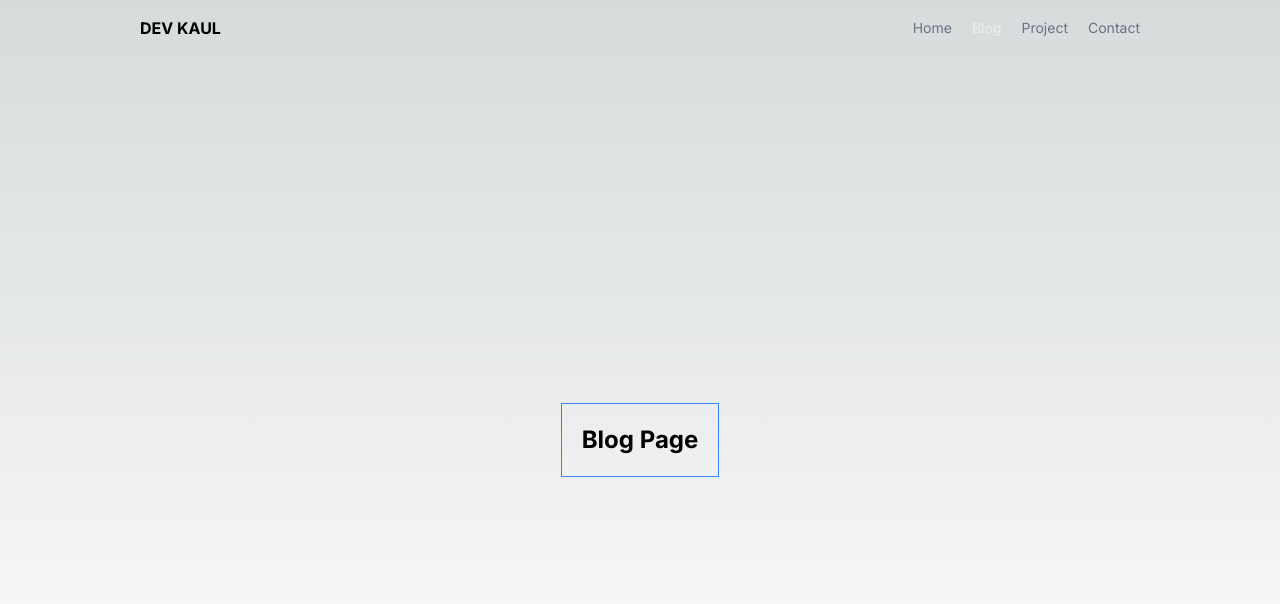
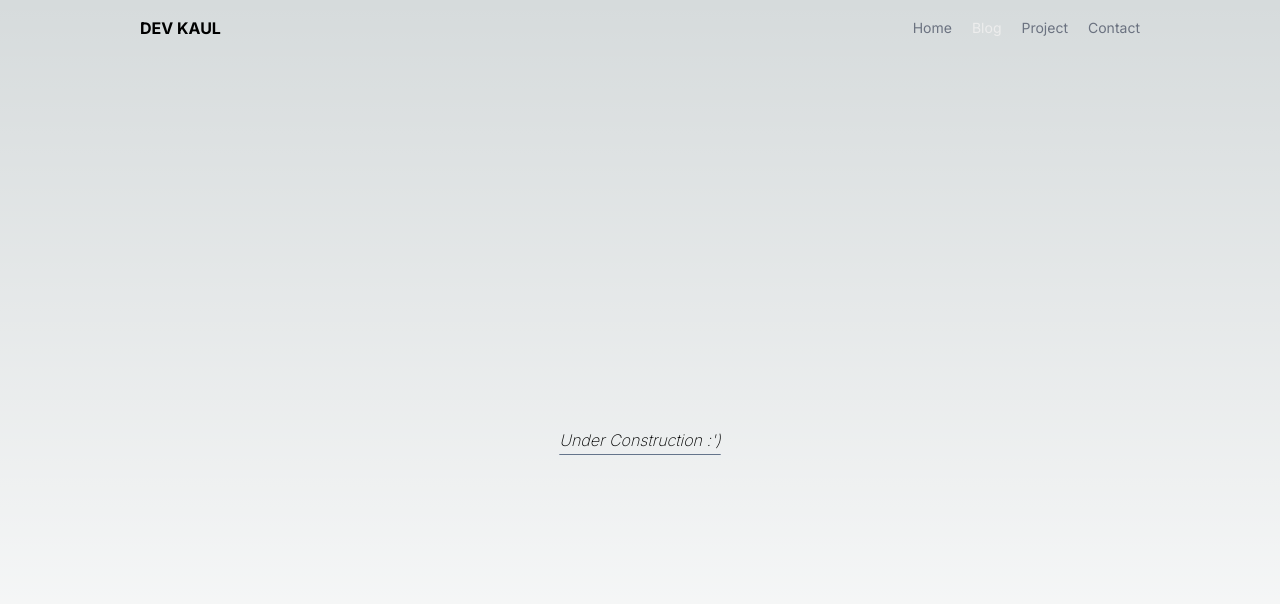
Before and after one commit to BugReportOnWeb/website, a Next.js app: page /blog in a window 1280 px wide. Shown: the top 604 px of the page. Built offline with nearby package versions, Linux system fonts and the light colour scheme.

Commit message:
Change layout for blog page

```diff
--- a/app/blog/page.tsx
+++ b/app/blog/page.tsx
@@ -1,6 +1,6 @@
 const Blog = () => {
     return (
-        <h1 className='p-5 font-bold text-2xl border border-blue-500'>Blog Page</h1>
+        <h1 className='font-extralight italic mt-10 text-center underline decoration-slate-500 underline-offset-8 sm:mt-0'>Under Construction :&#39;)</h1>
     )
 }
 
```
